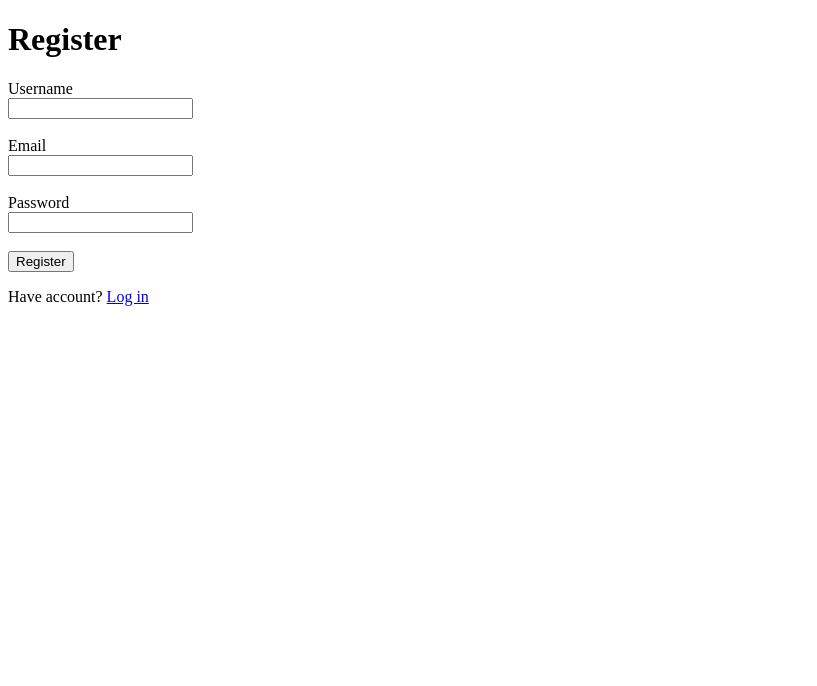
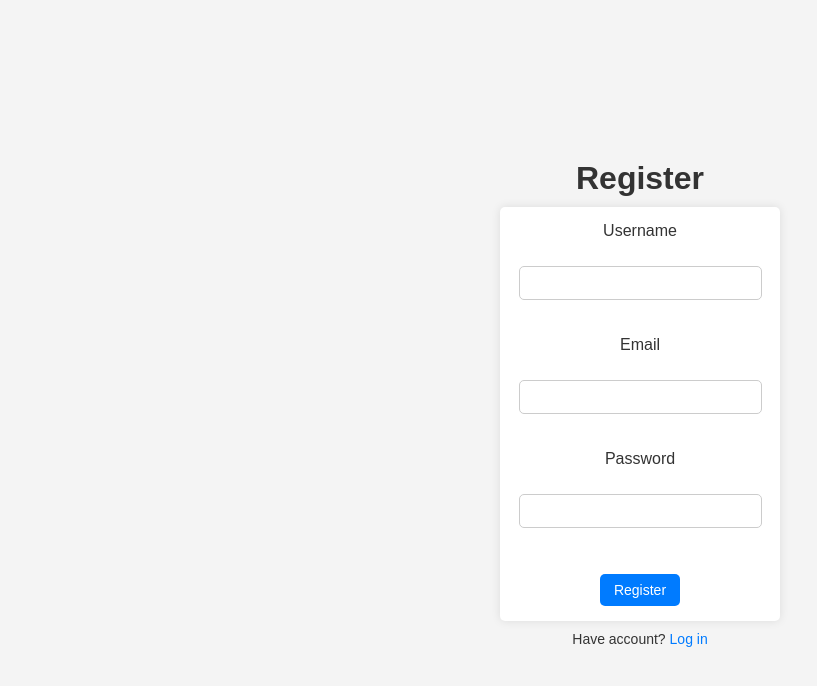
Before and after one commit to Prrost/HabitApp, a website: page public/index.html in a window 1280 px wide. Shown: the whole page, without its empty margins (0-817 px from the left). Drawn offline with Linux system fonts and the light colour scheme.

Commit message:
никогда не буду фронтендером

```diff
--- a/public/index.html
+++ b/public/index.html
@@ -3,6 +3,7 @@
 <head>
   <meta charset="UTF-8">
   <meta name="viewport" content="width=device-width, initial-scale=1.0">
+  <link rel="stylesheet" href="/styles.css">
   <title>Register</title>
 </head>
 <body>
--- /dev/null
+++ b/public/profileStyle.css
@@ -0,0 +1,98 @@
+body {
+    font-family: Arial, sans-serif;
+    background-color: #f4f4f4;
+    color: #333;
+    margin: 0;
+    padding: 0;
+    display: flex;
+    justify-content: center;
+    align-items: center;
+
+    flex-direction: column;
+}
+
+h1, h2 {
+    text-align: center;
+}
+
+p {
+    font-size: 16px;
+    text-align: center;
+}
+
+.container {
+    width: 70%; /* Фиксированная ширина */
+    background: white;
+    padding: 15px;
+    border-radius: 5px;
+    box-shadow: 0 0 10px rgba(0, 0, 0, 0.1);
+    display: flex;
+    flex-direction: column;
+    align-items: center;
+}
+
+
+form {
+    width: 100%; /* Средняя ширина */
+    background: white;
+    padding: 15px;
+    border-radius: 5px;
+    box-shadow: 0 0 10px rgba(0, 0, 0, 0.1);
+    display: flex;
+    flex-direction: column;
+    align-items: center;
+}
+
+input, textarea {
+    width: 80%;
+    padding: 10px;
+    border: 1px solid #ccc;
+    border-radius: 5px;
+    font-size: 16px; /* Крупный текст */
+}
+
+textarea {
+    resize: none;
+    height: 70%; /* Крупное поле */
+}
+
+button {
+    width: 90px; /* Узкие кнопки */
+    padding: 8px;
+    background-color: #007bff;
+    color: white;
+    border: none;
+    border-radius: 5px;
+    cursor: pointer;
+    margin-top: 10px;
+    font-size: 14px;
+}
+
+button:hover {
+    background-color: #0056b3;
+}
+
+ul {
+    list-style: none;
+    padding: 0;
+    width: 100%
+}
+
+#habitList li {
+    background: white;
+    padding: 15px;
+    margin: 10px 0;
+    border-radius: 5px;
+    box-shadow: 0 0 5px rgba(0, 0, 0, 0.1);
+    font-size: 16px; /* Крупный текст */
+    display: flex;
+    align-items: start;
+    flex-direction: column;
+}
+
+#habitList button {
+    width: 70px;
+    font-size: 12px;
+    padding: 5px;
+    margin-top: 5px;
+}
--- /dev/null
+++ b/public/styles.css
@@ -0,0 +1,97 @@
+body {
+    font-family: Arial, sans-serif;
+    background-color: #f4f4f4;
+    color: #333;
+    margin: 0;
+    padding: 0;
+    display: flex;
+    justify-content: center;
+    align-items: center;
+    height: 100vh;
+    flex-direction: column;
+}
+
+h1 {
+    text-align: center;
+    margin-bottom: 10px;
+}
+
+form {
+    width: 250px; /* Уже форма */
+    background: white;
+    padding: 15px;
+    border-radius: 5px;
+    box-shadow: 0 0 10px rgba(0, 0, 0, 0.1);
+    display: flex;
+    flex-direction: column;
+    align-items: center;
+}
+
+input, textarea {
+    width: 90%; /* Уже поля ввода */
+    margin-top: 8px;
+    padding: 8px;
+    border: 1px solid #ccc;
+    border-radius: 5px;
+    font-size: 14px;
+}
+
+textarea {
+    resize: none;
+    height: 60px;
+}
+
+button {
+    width: 80px; /* Уже кнопки */
+    padding: 8px;
+    background-color: #007bff;
+    color: white;
+    border: none;
+    border-radius: 5px;
+    cursor: pointer;
+    margin-top: 10px;
+    font-size: 14px;
+}
+
+button:hover {
+    background-color: #0056b3;
+}
+
+p {
+    text-align: center;
+    font-size: 14px;
+    margin-top: 10px;
+}
+
+a {
+    color: #007bff;
+    text-decoration: none;
+}
+
+a:hover {
+    text-decoration: underline;
+}
+
+#habitList {
+    list-style: none;
+    padding: 0;
+    width: 70%;
+}
+
+#habitList li {
+    background: white;
+    padding: 10px;
+    margin: 5px 0;
+    border-radius: 5px;
+    box-shadow: 0 0 5px rgba(0, 0, 0, 0.1);
+    font-size: 14px;
+    display: flex;
+    justify-content: space-between;
+    align-items: center;
+}
+
+#habitList button {
+    width: 50px;
+    font-size: 12px;
+    padding: 5px;
+}
```
Also changed, not shown: public/login.html (+1 -0 lines), public/profile.html (+5 -114 lines), public/profileScript.js (added, +111 -0 lines).
